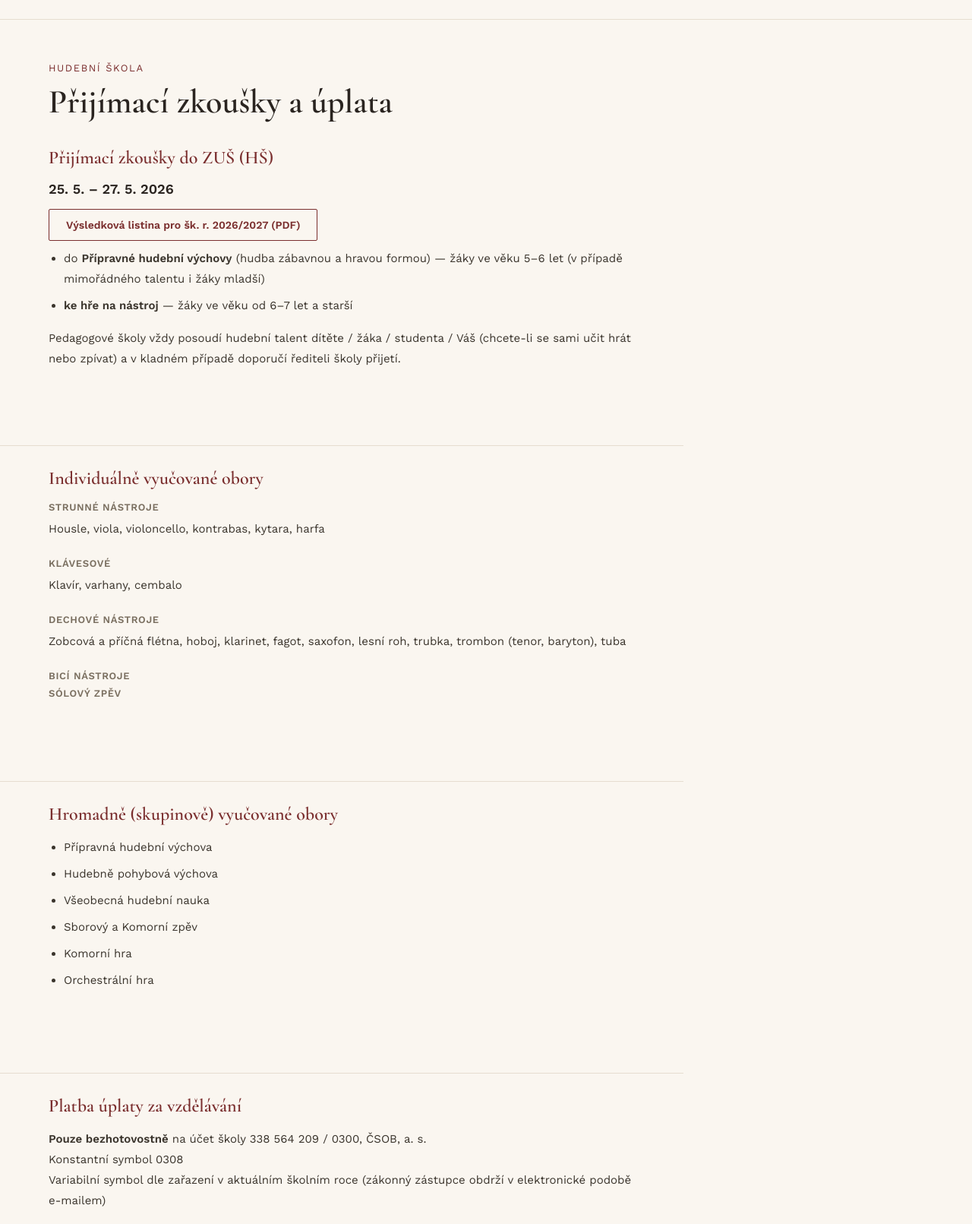
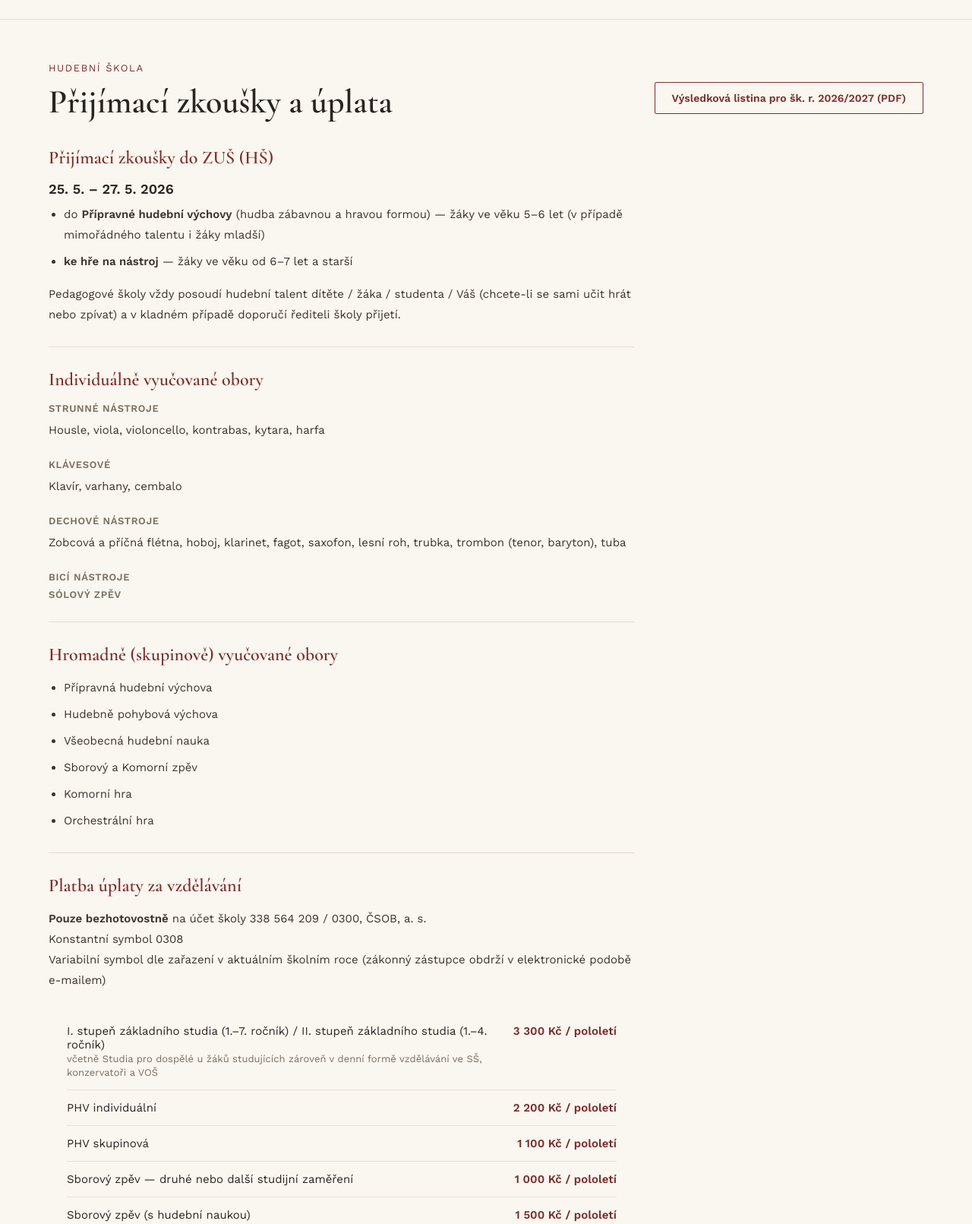
Before and after one commit to jandabenedikt/gmhs-web, a plain HTML site: page hudebni-skola/prijimaci-zkousky-uplata.html in a window 1280 px wide. Shown: the part 91-1702 px from the top of the page at 76% size. Drawn offline with nearby package versions, Linux system fonts and the light colour scheme.

Commit message:
Add files via upload

```diff
--- a/hudebni-skola/prijimaci-zkousky-uplata.html
+++ b/hudebni-skola/prijimaci-zkousky-uplata.html
@@ -72,13 +72,16 @@
 
   <div class="page-header">
     <div class="eyebrow">Hudební škola</div>
-    <h1 class="page-title display">Přijímací zkoušky a úplata</h1>
+    <div style="display:flex; align-items:center; justify-content:space-between; flex-wrap:wrap; gap:20px 28px;">
+      <h1 class="page-title display" style="margin:10px 0 0;">Přijímací zkoušky a úplata</h1>
+      <a class="btn-pdf" href="https://www.gmhs.cz/_files/ugd/86e6ae_4bccc004420a4d4b98933d73fa46f881.pdf" target="_blank" rel="noopener">Výsledková listina pro šk. r. 2026/2027 (PDF)</a>
+    </div>
   </div>
 
   <div class="content" style="padding-top:24px;">
+    <div>
       <h2 class="sec-title">Přijímací zkoušky do ZUŠ (HŠ)</h2>
       <p style="margin:14px 0 0; font-size:18px; font-weight:600;">25. 5. – 27. 5. 2026</p>
-    <a href="https://www.gmhs.cz/_files/ugd/86e6ae_4bccc004420a4d4b98933d73fa46f881.pdf" target="_blank" rel="noopener" class="btn-pdf" style="margin-top:16px;">Výsledková listina pro šk. r. 2026/2027 (PDF)</a>
       <ul class="plain-list">
         <li>do <strong>Přípravné hudební výchovy</strong> (hudba zábavnou a hravou formou) — žáky ve věku 5–6 let (v případě mimořádného talentu i žáky mladší)</li>
         <li><strong>ke hře na nástroj</strong> — žáky ve věku od 6–7 let a starší</li>
@@ -86,7 +89,7 @@
       <p style="margin:16px 0 0; font-size:15px; line-height:1.8; color:#3a342c;">Pedagogové školy vždy posoudí hudební talent dítěte / žáka / studenta / Váš (chcete-li se sami učit hrát nebo zpívat) a v kladném případě doporučí řediteli školy přijetí.</p>
     </div>
 
-  <div class="content" style="border-top:1px solid #e6ddd0; padding-top:28px;">
+    <div style="border-top:1px solid #e6ddd0; padding-top:28px; margin-top:28px;">
       <h2 class="sec-title">Individuálně vyučované obory</h2>
       <div class="sub-title" style="margin-top:0;">Strunné nástroje</div>
       <p style="margin:0; font-size:15px; line-height:1.8; color:#3a342c;">Housle, viola, violoncello, kontrabas, kytara, harfa</p>
@@ -98,7 +101,7 @@
       <div class="sub-title" style="margin-top:8px;">Sólový zpěv</div>
     </div>
 
-  <div class="content" style="border-top:1px solid #e6ddd0; padding-top:28px;">
+    <div style="border-top:1px solid #e6ddd0; padding-top:28px; margin-top:28px;">
       <h2 class="sec-title">Hromadně (skupinově) vyučované obory</h2>
       <ul class="plain-list">
         <li>Přípravná hudební výchova</li>
@@ -110,7 +113,7 @@
       </ul>
     </div>
 
-  <div class="content" style="border-top:1px solid #e6ddd0; padding-top:28px;">
+    <div style="border-top:1px solid #e6ddd0; padding-top:28px; margin-top:28px;">
       <h2 class="sec-title">Platba úplaty za vzdělávání</h2>
       <p style="margin:14px 0 0; font-size:15px; line-height:1.8; color:#3a342c;"><strong>Pouze bezhotovostně</strong> na účet školy 338 564 209 / 0300, ČSOB, a. s.<br>Konstantní symbol 0308<br>Variabilní symbol dle zařazení v aktuálním školním roce (zákonný zástupce obdrží v elektronické podobě e-mailem)</p>
 
@@ -125,6 +128,7 @@
       </div>
 
       <p style="margin:20px 0 0; font-size:14px; line-height:1.7; color:#7a6f60;">Žáci, resp. zákonní zástupci žáků, mohou v odůvodněných případech zažádat o snížení úplaty za vzdělávání dle aktuálního znění vnitřní směrnice školy.</p>
+    </div>
   </div>
 
   <footer class="site-footer">
```
Also changed, not shown: gymnazium/den-otevrenych-dveri.html (+6 -6 lines), gymnazium/prijimaci-zkousky.html (+4 -6 lines). Lines whose indentation alone changed are shown as unchanged.
